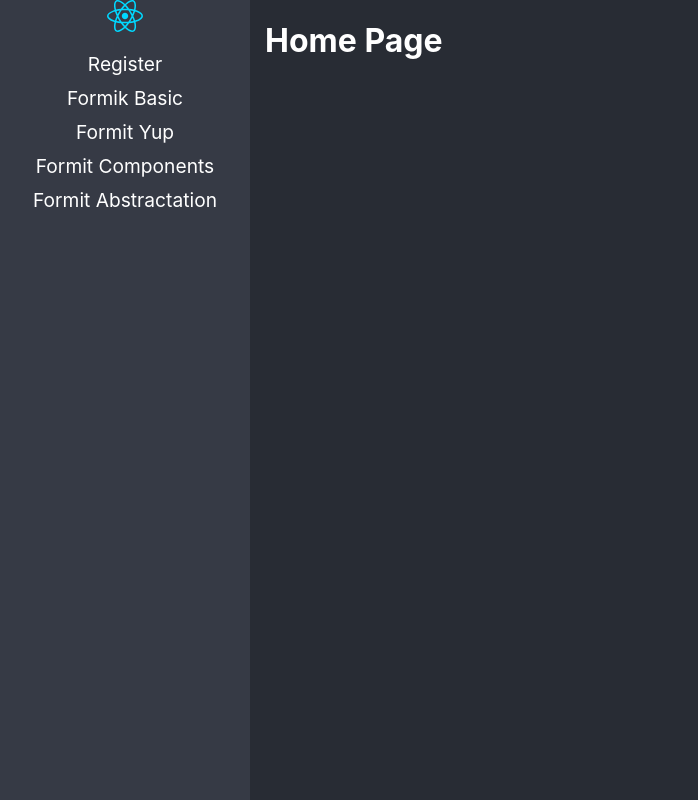
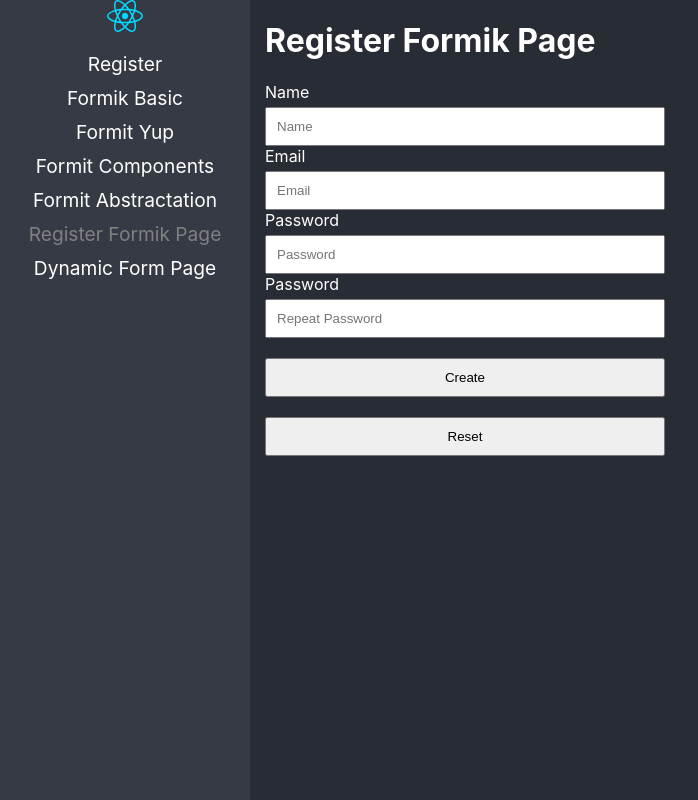
Before and after one commit to DiegoAlexanderSanmartinY/react-advance, a React (Vite) app: page /register-formik-page in a window 1280 px wide. Before the commit this address led to /home. Shown: the whole page, without its empty margins (0-698 px from the left). Built offline with nearby package versions, Linux system fonts and the light colour scheme.

Commit message:
examples form with formik

```diff
--- a/src/03-forms/components/MyTextInput.tsx
+++ b/src/03-forms/components/MyTextInput.tsx
@@ -3,13 +3,18 @@ import { ErrorMessage, useField } from "formik";
 interface Props {
   label: string;
   name: string;
-  type?: "text" | "email" | "password";
+  type?:
+    | "text"
+    | "email"
+    | "password"
+    | "input" /* se agrego input, Fer no lo utiliza */;
   placeholder?: string;
   [x: string]: any;
 }
 
 export const MyTextInput = ({ label, ...props }: Props) => {
   // el meta const [field, meta] = useField(props);
+
   const [field] = useField(props);
 
   return (
--- /dev/null
+++ b/src/03-forms/components/custom-form.json
@@ -0,0 +1,74 @@
+[
+    {
+        "type": "input",
+        "name": "firstName",
+        "label": "First Name",
+        "placeholder": "Enter first name",
+        "value": "Diego",
+        "validations": [
+            {
+                "type": "required"
+            },
+            {
+                "type": "minLength",
+                "value": 3
+            }
+        ]
+    },
+    {
+        "type": "input",
+        "name": "lastName",
+        "label": "Last Name",
+        "placeholder": "Enter last name",
+        "value": "",
+        "validations": [
+            {
+                "type": "required"
+            }
+        ]
+    },
+    {
+        "type": "email",
+        "name": "email",
+        "label": "Email",
+        "placeholder": "Enter email",
+        "value": "",
+        "validations": [
+            {
+                "type": "required"
+            },
+            {
+                "type": "email"
+            }
+        ]
+    },
+    {
+        "type": "select",
+        "name": "favoriteGame",
+        "label": "Favourite Game",
+        "value": "",
+        "options": [
+            {
+                "id": "1",
+                "label": "Super Mario"
+            },
+            {
+                "id": "2",
+                "label": "Mario Kart"
+            },
+            {
+                "id": "3",
+                "label": "Pokémon"
+            },
+            {
+                "id": "4",
+                "label": "Dragon Ball"
+            }
+        ],
+        "validations": [
+            {
+                "type": "required"
+            }
+        ]
+    }
+]
--- /dev/null
+++ b/src/03-forms/pages/DynamicFormPage.tsx
@@ -0,0 +1,82 @@
+import { Form, Formik } from "formik";
+import { MySelect, MyTextInput } from "../components";
+import formJson from "../components/custom-form.json";
+import * as Yup from "yup";
+console.log(formJson);
+
+const initialValues: { [key: string]: any } = {};
+const requiredFields: { [key: string]: any } = {};
+
+for (const input of formJson) {
+  initialValues[input.name] = input.value;
+
+  if (!input.validations) continue;
+  let schema = Yup.string();
+  for (const rule of input.validations) {
+    if (rule.type === "required") {
+      schema = schema.required("Campo requerido");
+    }
+    if (rule.type === "minLength") {
+      schema = schema.min(
+        (rule as any).value || 1,
+        `Minimo ${(rule as any).value} caracteres`
+      );
+    }
+    if (rule.type === "email") {
+      schema = schema.email("Email no valido");
+    }
+    //... otra reglas
+  }
+  requiredFields[input.name] = schema;
+}
+
+const validationSchema = Yup.object({ ...requiredFields });
+
+export const DynamicFormPage = () => {
+  //   console.log("Formik", Formik);
+  return (
+    <div>
+      <h1>DynamicFormPage</h1>
+      <Formik
+        initialValues={initialValues}
+        onSubmit={(values) => {
+          console.log("values", values);
+        }}
+        validationSchema={validationSchema}
+        onReset={() => {}}
+      >
+        {(formik) => (
+          <Form noValidate>
+            {formJson.map(({ name, type, label, placeholder, options }) => {
+              if (type === "input" || type === "email" || type === "password") {
+                return (
+                  <MyTextInput
+                    key={name}
+                    name={name}
+                    type={type}
+                    label={label}
+                    placeholder={placeholder}
+                  />
+                );
+              } else if (type === "select") {
+                return (
+                  <MySelect key={name} name={name} type={type} label={label}>
+                    <option value="">Select an option</option>
+                    {options?.map((option) => (
+                      <option key={option.id} value={option.id}>
+                        {option.label}
+                      </option>
+                    ))}
+                  </MySelect>
+                );
+              }
+              throw new Error(`Type ${type} not supported`);
+            })}
+
+            <button type="submit">Submit</button>
+          </Form>
+        )}
+      </Formik>
+    </div>
+  );
+};
--- /dev/null
+++ b/src/03-forms/pages/RegisterFormikPage.tsx
@@ -0,0 +1,141 @@
+import { ErrorMessage, Field, Form, Formik } from "formik";
+import * as Yup from "yup";
+import "../styles/styles.css";
+
+export const RegisterFormikPage = () => {
+  return (
+    <div>
+      <h1>Register Formik Page</h1>
+      <Formik
+        initialValues={{ name: "", email: "", password1: "", password2: "" }}
+        onSubmit={(values) => {
+          console.log("values", values);
+        }}
+        onReset={() => {}}
+        validationSchema={Yup.object({
+          name: Yup.string()
+            .max(15, "Must be 15 characters or less")
+            .min(2, "Must be 3 characters or more")
+            .required("Required"),
+          email: Yup.string()
+            .email("Invalid email address")
+            .required("Required"),
+          password1: Yup.string()
+            .min(6, "Must be 6 characters or more")
+            .required("Required"),
+          password2: Yup.string()
+            .required("Required")
+            .min(6, "Must be 6 characters or more")
+            .oneOf([Yup.ref("password1")], "Passwords must match"),
+        })}
+      >
+        {(formik) => (
+          <Form>
+            <label htmlFor="name">Name</label>
+            <Field name="name" type="text" placeholder="Name" />
+            <ErrorMessage name="name" component="span" />
+
+            <label>Email</label>
+            <Field name="email" type="email" placeholder="Email" />
+            <ErrorMessage name="email" component="span" />
+
+            <label>Password</label>
+            <Field name="password1" type="password1" placeholder="Password" />
+            <ErrorMessage name="password1" component="span" />
+
+            <label>Password</label>
+            <Field
+              name="password2"
+              type="password2"
+              placeholder="Repeat Password"
+            />
+            <ErrorMessage name="password2" component="span" />
+
+            <button type="submit">Create</button>
+            <button type="reset" className="btn">
+              Reset
+            </button>
+          </Form>
+        )}
+      </Formik>
+    </div>
+  );
+
+  // const {
+  //   onChange,
+  //   name,
+  //   email,
+  //   password1,
+  //   password2,
+  //   formData,
+  //   resetForm,
+  //   isValidEmail,
+  // } = useForm({
+  //   name: "",
+  //   email: "",
+  //   password1: "",
+  //   password2: "",
+  // });
+  // const onSubmit = (event: FormEvent<HTMLFormElement>) => {
+  //   event?.preventDefault();
+  //   console.log(formData);
+  // };
+  // return (
+  //   <div>
+  //     <h1>Register Formik Page</h1>
+
+  //     <form noValidate onSubmit={onSubmit}>
+  //       <input
+  //         type="text"
+  //         placeholder="Name"
+  //         value={name}
+  //         name="name"
+  //         onChange={onChange}
+  //         className={`${name.trim().length <= 0 && "has-error"}`}
+  //       />
+  //       {name.trim().length <= 0 && <span>Este campo es necesario</span>}
+
+  //       <input
+  //         type="email"
+  //         placeholder="Email"
+  //         value={email}
+  //         name="email"
+  //         onChange={onChange}
+  //         className={`${!isValidEmail(email) && "has-error"}`}
+  //       />
+  //       {!isValidEmail(email) && <span>email invalido</span>}
+
+  //       <input
+  //         type="password"
+  //         placeholder="Password"
+  //         value={password1}
+  //         name="password1"
+  //         onChange={onChange}
+  //       />
+  //       {password1.trim().length <= 0 && <span>Este campo es necesario</span>}
+  //       {password1.trim().length < 6 && password1.trim().length > 0 && (
+  //         <span>La contrasena debe de tener 6 caracteres</span>
+  //       )}
+
+  //       <input
+  //         type="password"
+  //         placeholder="Repeat Password"
+  //         value={password2}
+  //         name="password2"
+  //         onChange={onChange}
+  //       />
+  //       {password2.trim().length <= 0 && <span>Este campo es necesario</span>}
+  //       {password2.trim().length > 0 &&
+  //         password1 === password2 &&
+  //         password1.trim().length > 0 && (
+  //           <span>La contrasena debe de tener 6 caracteres</span>
+  //         )}
+
+  //       <button type="submit">Create</button>
+  //       <button type="button" onClick={resetForm} className="btn">
+  //         Reset
+  //       </button>
+  //     </form>
+  //   </div>
+  // );
+};
--- a/src/03-forms/pages/index.ts
+++ b/src/03-forms/pages/index.ts
@@ -3,3 +3,5 @@ export * from "./FormikYupPages";
 export * from "./RegisterPage";
 export * from "./FormikComponents";
 export * from "./FormikAbstractation";
+export * from "./RegisterFormikPage";
+export * from "./DynamicFormPage";
--- a/src/routes/Navigation.tsx
+++ b/src/routes/Navigation.tsx
@@ -14,6 +14,8 @@ import {
   RegisterPage,
   FormikBasicPages,
   FormikComponents,
+  RegisterFormikPage,
+  DynamicFormPage,
 } from "../03-forms/pages";
 
 export const Navigation = () => {
@@ -63,6 +65,22 @@ export const Navigation = () => {
                 Formit Abstractation
               </NavLink>
             </li>
+            <li>
+              <NavLink
+                to="/register-formik-page"
+                className={({ isActive }) => (isActive ? "nav-active" : "")}
+              >
+                Register Formik Page
+              </NavLink>
+            </li>
+            <li>
+              <NavLink
+                to="/dynamic-form-page"
+                className={({ isActive }) => (isActive ? "nav-active" : "")}
+              >
+                Dynamic Form Page
+              </NavLink>
+            </li>
           </ul>
         </nav>
 
@@ -72,6 +90,8 @@ export const Navigation = () => {
           <Route path="formik-yup" element={<FormikYupPages />} />
           <Route path="formik-components" element={<FormikComponents />} />
           <Route path="formik-abstractaion" element={<FormikAbstractation />} />
+          <Route path="register-formik-page" element={<RegisterFormikPage />} />
+          <Route path="dynamic-form-page" element={<DynamicFormPage />} />
           <Route path="users" element={<h1>Users Page</h1>} />
           <Route path="home" element={<h1>Home Page</h1>} />
           <Route path="register" element={<RegisterPage />} />
```
